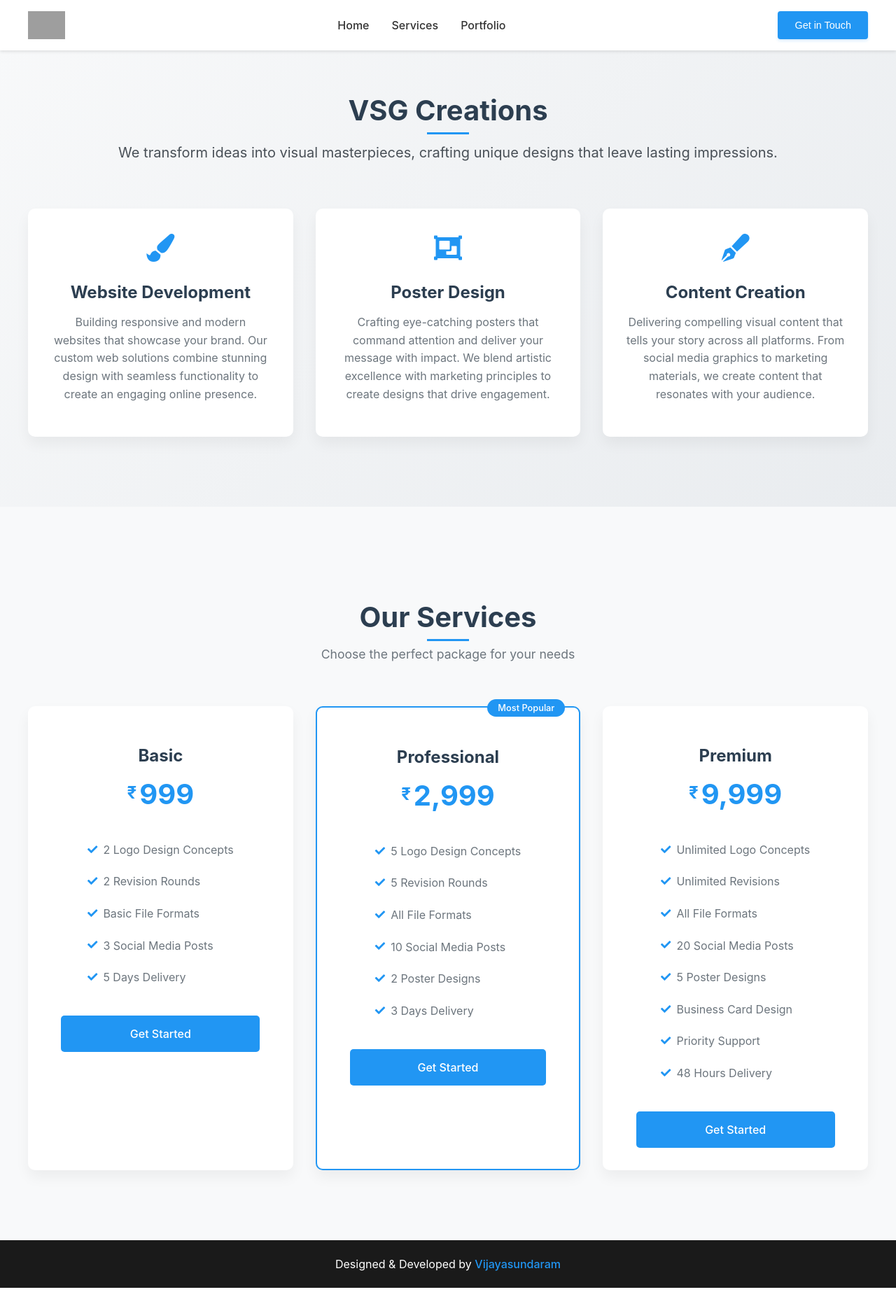
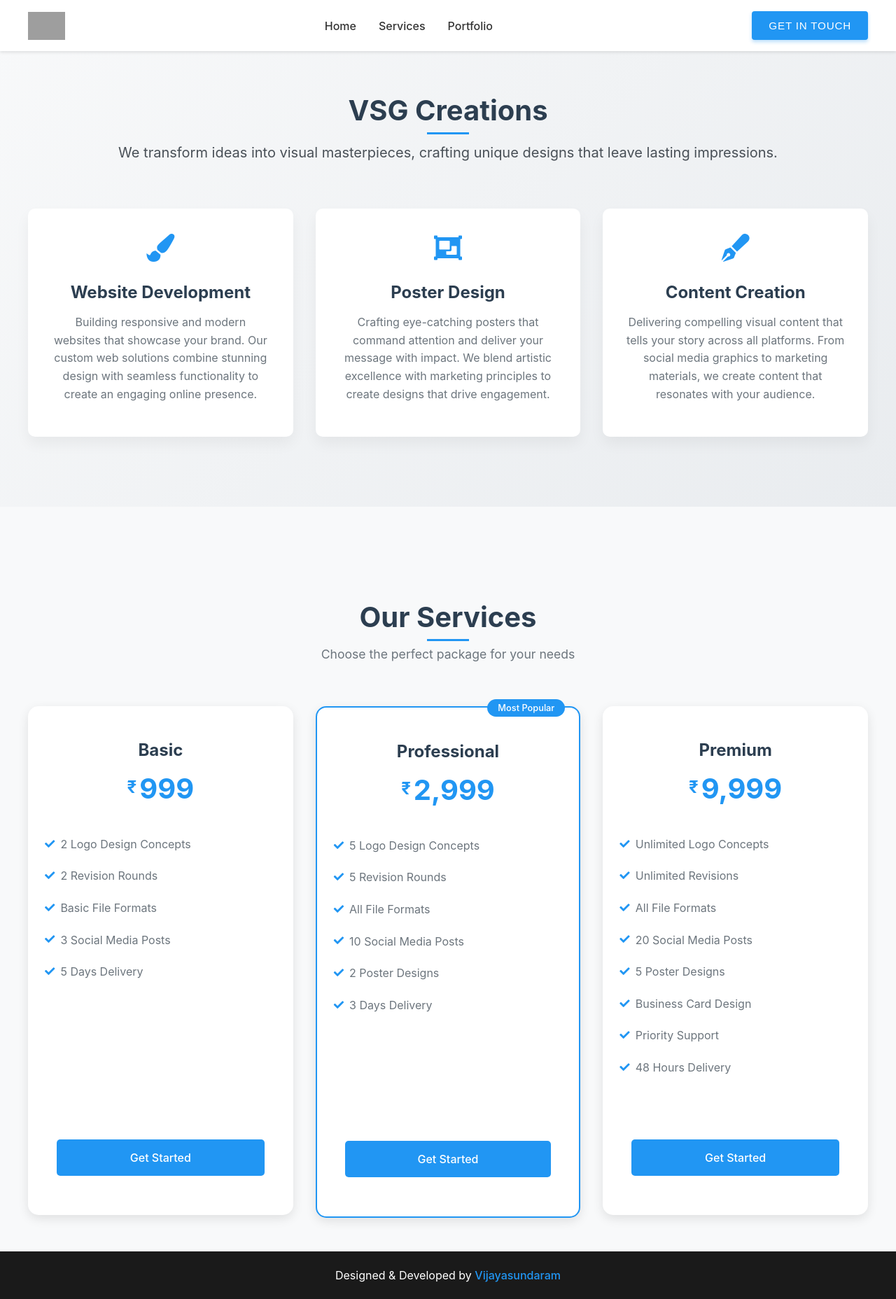
Before and after one commit to vijaycvcoder/vsgcreations, a React (Create React App) app: page / in a window 1280 px wide. Shown: the whole page at 70% size. Built offline with nearby package versions, Linux system fonts and the light colour scheme; grey boxes are pictures that could not be loaded.

Commit message:
update scroll effect &popup for button

```diff
--- a/src/components/Header.css
+++ b/src/components/Header.css
@@ -16,6 +16,61 @@
   align-items: center;
 }
 
+.get-in-touch {
+  background-color: #2196f3;
+  color: white;
+  border: none;
+  padding: 12px 24px;
+  border-radius: 4px;
+  font-weight: 400;
+  font-size: 0.95rem;
+  text-transform: uppercase;
+  letter-spacing: 0.8px;
+  cursor: pointer;
+  transition: all 0.3s cubic-bezier(0.4, 0, 0.2, 1);
+  box-shadow: 0 3px 5px rgba(33, 150, 243, 0.3);
+  position: relative;
+  overflow: hidden;
+}
+
+.get-in-touch:hover {
+  background-color: #1976d2;
+  box-shadow: 0 6px 10px rgba(33, 150, 243, 0.4);
+  transform: translateY(-2px);
+}
+
+.get-in-touch:active {
+  background-color: #1565c0;
+  box-shadow: 0 2px 4px rgba(33, 150, 243, 0.3);
+  transform: translateY(1px);
+}
+
+.get-in-touch::after {
+  content: '';
+  position: absolute;
+  top: 50%;
+  left: 50%;
+  width: 100%;
+  height: 100%;
+  background: rgba(255, 255, 255, 0.4);
+  opacity: 0;
+  border-radius: 50%;
+  transform: translate(-50%, -50%) scale(1);
+  transition: opacity 1s, transform 0.5s;
+}
+
+.get-in-touch:active::after {
+  opacity: 1;
+  transform: translate(-50%, -50%) scale(0);
+  transition: transform 0s;
+}
+
+@media (max-width: 768px) {
+  .get-in-touch {
+    padding: 10px 20px;
+    font-size: 0.85rem;
+  }
+}
 .logo {
   display: flex;
   align-items: center;
@@ -105,3 +160,81 @@
     font-size: 0.9rem;
   }
 }
+
+
+.contact-popup {
+  position: fixed;
+  top: 0;
+  left: 0;
+  width: 100%;
+  height: 100%;
+  background: rgba(0, 0, 0, 0.5);
+  display: flex;
+  justify-content: center;
+  align-items: center;
+  z-index: 1000;
+  animation: fadeIn 0.3s ease;
+}
+
+.popup-content {
+  background: white;
+  padding: 2rem;
+  border-radius: 10px;
+  position: relative;
+  min-width: 300px;
+  box-shadow: 0 5px 15px rgba(0, 0, 0, 0.3);
+  animation: slideIn 0.3s ease;
+}
+
+.close-button {
+  position: absolute;
+  top: 10px;
+  right: 10px;
+  background: none;
+  border: none;
+  font-size: 1.2rem;
+  cursor: pointer;
+  color: #666;
+}
+
+.contact-info {
+  margin-top: 1rem;
+}
+
+.contact-info p {
+  margin: 1rem 0;
+  display: flex;
+  align-items: center;
+  gap: 1rem;
+  color: #333;
+}
+
+.contact-info i {
+  color: #2196f3;
+}
+
+@keyframes fadeIn {
+  from { opacity: 0; }
+  to { opacity: 1; }
+}
+
+@keyframes slideIn {
+  from {
+    transform: translateY(-20px);
+    opacity: 0;
+  }
+  to {
+    transform: translateY(0);
+    opacity: 1;
+  }
+}
+
+.nav-menu a {
+  cursor: pointer;
+  user-select: none;
+}
+
+html {
+  scroll-behavior: smooth;
+  scroll-padding-top: 80px; /* Adjust based on your header height */
+}
--- a/src/components/Header.jsx
+++ b/src/components/Header.jsx
@@ -1,7 +1,19 @@
-import React from 'react';
+import React, { useState } from 'react';
 import './Header.css';
 
 const Header = () => {
+  const [showPopup, setShowPopup] = useState(false);
+
+  const scrollToSection = (sectionId) => {
+    const element = document.querySelector(sectionId);
+    if (element) {
+      element.scrollIntoView({
+        behavior: 'smooth',
+        block: 'start',
+      });
+    }
+  };
+
   return (
     <header className="header">
       <div className="header-container">
@@ -10,14 +22,29 @@ const Header = () => {
         </div>
         <nav className="nav-menu">
           <ul>
-            <li><a href="#home">Home</a></li>
-            <li><a href="#services">Services</a></li>
-            <li><a href="#portfolio">Portfolio</a></li>
+            <li><a onClick={() => scrollToSection('#about')} href="#about">Home</a></li>
+            <li><a onClick={() => scrollToSection('#services')} href="#services">Services</a></li>
+            <li><a onClick={() => scrollToSection('#portfolio')} href="#portfolio">Portfolio</a></li>
           </ul>
         </nav>
-        <button className="contact-button" onClick={() => window.location.href='#contact'}>
+        <button className="get-in-touch" onClick={() => setShowPopup(true)}>
           Get in Touch
         </button>
+
+        {showPopup && (
+          <div className="contact-popup">
+            <div className="popup-content">
+              <button className="close-button" onClick={() => setShowPopup(false)}>
+                <i className="fas fa-times"></i>
+              </button>
+              <h3>Contact Us</h3>
+              <div className="contact-info">
+                <p><i className="fas fa-envelope"></i> Email: info@vsgcreations.com</p>
+                <p><i className="fas fa-phone"></i> Phone: +91 1234567890</p>
+              </div>
+            </div>
+          </div>
+        )}
       </div>
     </header>
   );
--- a/src/components/Services.css
+++ b/src/components/Services.css
@@ -33,10 +33,43 @@
 .pricing-card {
   background: white;
   border-radius: 15px;
-  padding: 2rem;
+  padding: 1.5rem;
   position: relative;
   transition: transform 0.3s ease, box-shadow 0.3s ease;
   box-shadow: 0 5px 15px rgba(0, 0, 0, 0.1);
+  display: flex;
+  flex-direction: column;
+  height: auto;
+  min-height: 450px;
+}
+
+.pricing-header {
+  text-align: center;
+  margin-bottom: 1.5rem;
+}
+
+.pricing-features li {
+  padding: 0.5rem 0;
+  color: #6c757d;
+  display: flex;
+  align-items: center;
+  gap: 0.5rem;
+}
+
+.pricing-button {
+  width: 80%;
+  padding: 0.8rem;
+  margin: 1.5rem auto;
+  border: none;
+  border-radius: 5px;
+  background-color: #2196f3;
+  color: white;
+  font-weight: 500;
+  cursor: pointer;
+  transition: background-color 0.3s ease;
+  text-decoration: none;
+  display: block;
+  text-align: center;
 }
 
 .pricing-card:hover {
@@ -135,12 +168,32 @@
 .pricing-card {
   display: flex;
   flex-direction: column;
-  align-items: center;
-  background: white;
-  padding: 2rem;
-  border-radius: 10px;
-  box-shadow: 0 10px 20px rgba(0, 0, 0, 0.05);
-  transition: transform 0.3s ease, box-shadow 0.3s ease;
+  height: 100%;
+  position: relative;
+}
+
+.pricing-features {
+  flex-grow: 1;
+  display: flex;
+  flex-direction: column;
+}
+
+.pricing-button {
+  width: 80%;
+  padding: 1rem;
+  margin: 2rem auto;
+  border: none;
+  border-radius: 5px;
+  background-color: #2196f3;
+  color: white;
+  font-weight: 500;
+  cursor: pointer;
+  transition: background-color 0.3s ease;
+  text-decoration: none;
+  display: block;
+  text-align: center;
+  position: relative;
+  bottom: 0;
 }
 
 .pricing-button:hover {
```
